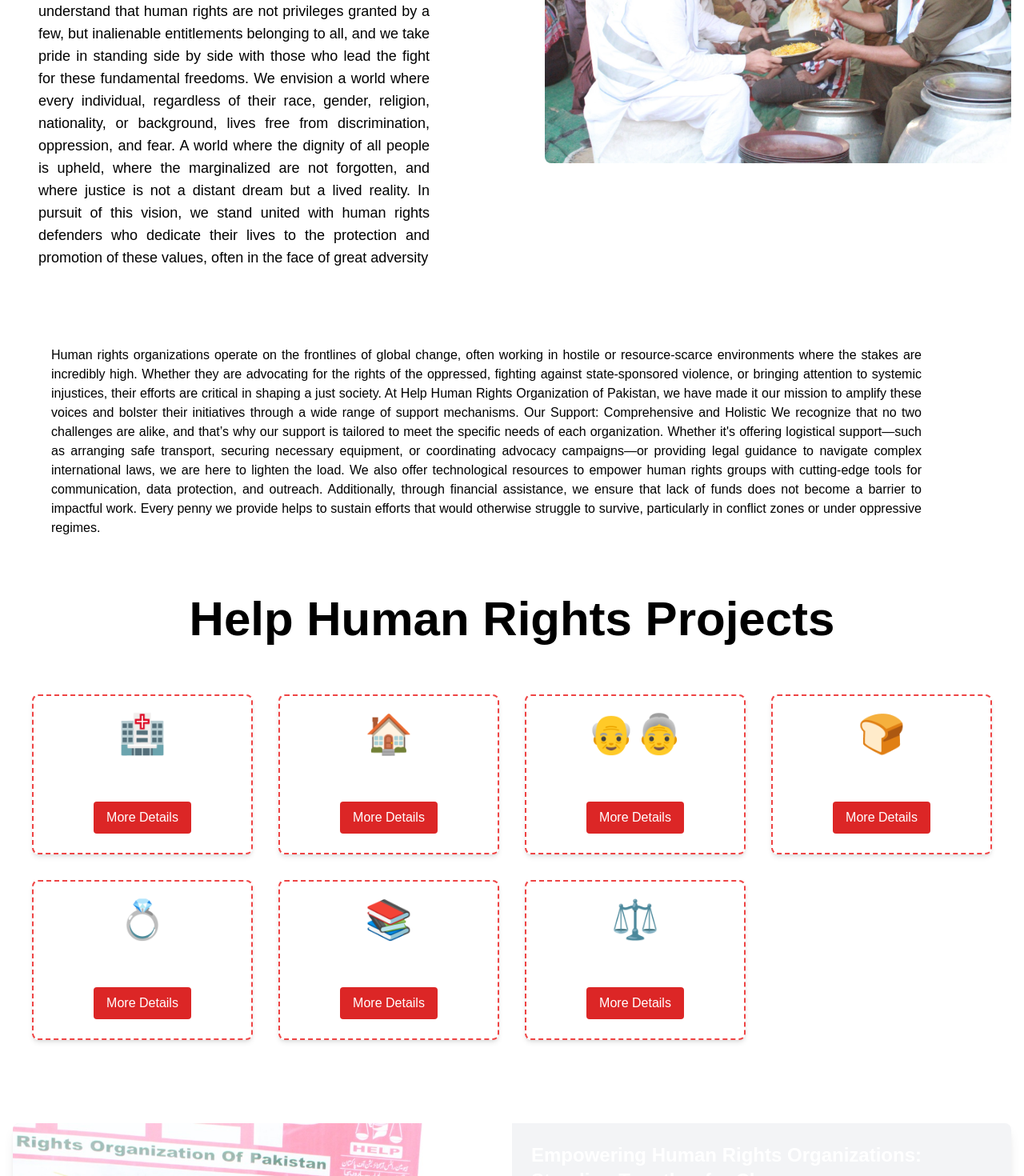
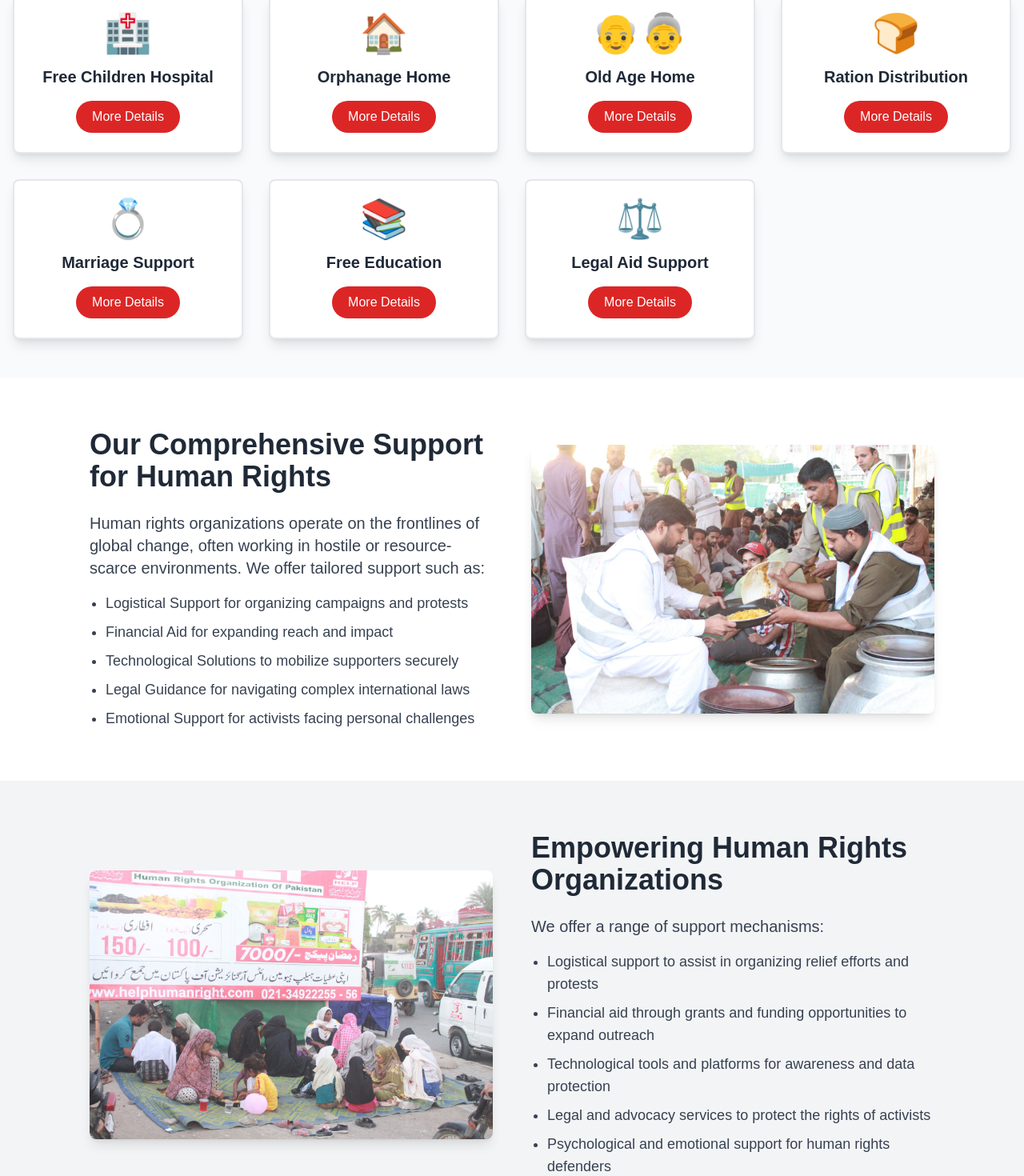
Before and after one commit to 786asifakbar/project, a React (Vite) app: page / in a window 1280 px wide. Shown: the part 1320-2790 px from the top of the page at 80% size. Built offline with nearby package versions, Linux system fonts and the light colour scheme.

Commit message:
updated pages

```diff
--- a/src/pages/HelpProjects.jsx
+++ b/src/pages/HelpProjects.jsx
@@ -1,3 +1,6 @@
+
+
+// Data for the services
 const services = [
   { name: "Free Children Hospital", icon: "🏥", link: "/children-hospital" },
   { name: "Orphanage Home", icon: "🏠", link: "/Orphans" },
@@ -6,21 +9,37 @@ const services = [
   { name: "Marriage Support", icon: "💍", link: "/ShadiMubark" },
   { name: "Free Education", icon: "📚", link: "/HelpEducation" },
   { name: "Legal Aid Support", icon: "⚖️", link: "/LegalAid" },
-  // { name: "Ambulance Service", icon: "🚑", link: "/AmbulanceService" },
 ];
 
 const HelpProjects = () => {
   return (
-    <div className="bg-white py-10 mb-12">
-      <h1 className="text-black text-6xl text-center font-bold mb-16">Help Human Rights Projects</h1>
-      <div className="grid grid-cols-1 md:grid-cols-3 lg:grid-cols-4 gap-8 px-4 md:px-10">
+    <>
+    <div className="bg-gray-50 py-12">
+      {/* Title Section */}
+      <h1 className="text-gray-800 text-4xl md:text-5xl lg:text-6xl font-extrabold text-center mb-12">
+        Help Human Rights Projects
+      </h1>
+
+      {/* Services Grid */}
+      <div className="container mx-auto px-4">
+        <div className="grid grid-cols-1 sm:grid-cols-2 md:grid-cols-3 lg:grid-cols-4 gap-8">
           {services.map((service, index) => (
-          <div key={index} className="flex flex-col items-center hover:bg-red-600 border-2 border-dashed border-red-500 p-6 rounded-lg shadow-md transition duration-300">
+            <div
+              key={index}
+              className="flex flex-col items-center bg-white border-2 border-gray-200 hover:border-red-600 hover:bg-red-50 rounded-lg shadow-lg p-6 transform transition duration-300 hover:scale-105"
+            >
+              {/* Icon */}
               <span className="text-5xl mb-4">{service.icon}</span>
-            <h3 className="text-lg font-semibold text-center mb-4">{service.name}</h3>
+
+              {/* Service Name */}
+              <h3 className="text-xl font-semibold text-gray-800 text-center mb-4">
+                {service.name}
+              </h3>
+
+              {/* More Details Button */}
               <a
                 href={service.link}
-              className="bg-red-600 text-white px-4 py-2 rounded hover:bg-red-700 transition duration-300"
+                className="bg-red-600 text-white px-5 py-2 rounded-full mt-auto transition duration-300 hover:bg-red-700"
               >
                 More Details
               </a>
@@ -28,6 +47,8 @@ const HelpProjects = () => {
           ))}
         </div>
       </div>
+    </div>
+    </>
   );
 };
 
--- a/src/pages/HeroSection.jsx
+++ b/src/pages/HeroSection.jsx
@@ -10,7 +10,7 @@ const HeroSection = () => {
         loop
         muted
         className="absolute top-0 left-0 max-w-full
-        max-h-full lg:max-w-full lg:max-h-full md:max-w-full md:max-h-full sm:max-w-full sm:max-h-full  object-cover"
+        max-h-full lg:max-w-full lg:max-h-full md:max-w-full md:max-h-full sm:max-w-full sm:h-screen  object-cover"
       >
         <source src="/video.mp4" type="video/mp4" />
         Your browser does not support the video tag.
--- a/src/pages/PassPro.jsx
+++ b/src/pages/PassPro.jsx
@@ -7,13 +7,11 @@ const PassPro = (props) => {
 
   return (
     <>
-      <div>
+      <div className=''>
         {/* Hero Section */}
         <div className="relative bg-cover bg-no-repeat bg-center min-h-52"
           style={{ backgroundImage: `url(${props.backImgsrc})` }}>
           {/* Color overlay */}
-          <div className="absolute inset-0 bg-gray-40 opacity-50"> </div>
-          <div className="lg:w-1/2 lg:pr-8"></div>
           <h1 className="text-7xl font-bold pt-16 text-center text-black">
             {props.title}
           </h1>
--- a/src/pages/SuportPage.jsx
+++ b/src/pages/SuportPage.jsx
@@ -1,57 +1,112 @@
-import Carousel from "./Carousel";
-import PassPro from "./PassPro";
-import LeftPro from "./leftPro";
-import HelpProjects from "./HelpProjects";
+
+import HelpProjects from './HelpProjects';
+import Carousel from './Carousel';
+
+const SupportPage = () => {
+  return (
+    <>
+      {/* Our Work Section */}
+      <div className="py-12 bg-gray-100">
+        <div className="max-w-5xl mx-auto px-6 md:px-12 text-center">
+          <h1 className="text-gray-900 text-4xl md:text-5xl lg:text-6xl font-bold">
+            Our Work
+          </h1>
+          <p className="text-gray-700 text-lg md:text-xl mt-6 max-w-3xl mx-auto leading-relaxed">
+            At Help Human Rights Organization of Pakistan, we are profoundly
+            dedicated to supporting human rights organizations in their quest to
+            secure justice, equality, and dignity for every individual. Our
+            commitment goes beyond words—it's about action, solidarity, and the
+            belief that together, we can make a difference.
+          </p>
+        </div>
+      </div>
+      <HelpProjects/>
+      {/* First Section (Image on the Right) */}
+      <div className="py-16 bg-white">
+        <div className="max-w-6xl mx-auto flex flex-col md:flex-row items-center gap-12 px-6 md:px-12">
+          <div className="w-full md:w-1/2">
+            <h2 className="text-3xl md:text-4xl font-bold text-gray-800 mb-6">
+              Our Comprehensive Support for Human Rights
+            </h2>
+            <p className="text-gray-700 text-lg md:text-xl leading-relaxed mb-4">
+              Human rights organizations operate on the frontlines of global
+              change, often working in hostile or resource-scarce environments.
+              We offer tailored support such as:
+            </p>
+            <ul className="list-disc pl-5 text-gray-700 text-lg space-y-2">
+              <li>Logistical Support for organizing campaigns and protests</li>
+              <li>Financial Aid for expanding reach and impact</li>
+              <li>Technological Solutions to mobilize supporters securely</li>
+              <li>Legal Guidance for navigating complex international laws</li>
+              <li>Emotional Support for activists facing personal challenges</li>
+            </ul>
+          </div>
+          <div className="w-full md:w-1/2">
+            <img
+              src="/bg4.jpg"
+              alt="Supporting Human Rights"
+              className="w-full rounded-lg shadow-lg"
+            />
+          </div>
+        </div>
+      </div>
+
+      {/* Second Section (Image on the Left) */}
+      <div className="py-16 bg-gray-100">
+        <div className="max-w-6xl mx-auto flex flex-col md:flex-row items-center gap-12 px-6 md:px-12">
+          <div className="w-full md:w-1/2 order-2 md:order-1">
+            <img
+              src="/bg3.jpg"
+              alt="Empowering Organizations"
+              className="w-full rounded-lg shadow-lg"
+            />
+          </div>
+          <div className="w-full md:w-1/2 order-1 md:order-2">
+            <h2 className="text-3xl md:text-4xl font-bold text-gray-800 mb-6">
+              Empowering Human Rights Organizations
+            </h2>
+            <p className="text-gray-700 text-lg md:text-xl leading-relaxed mb-4">
+              We offer a range of support mechanisms:
+            </p>
+            <ul className="list-disc pl-5 text-gray-700 text-lg space-y-2">
+              <li>
+                Logistical support to assist in organizing relief efforts and
+                protests
+              </li>
+              <li>
+                Financial aid through grants and funding opportunities to expand
+                outreach
+              </li>
+              <li>
+                Technological tools and platforms for awareness and data
+                protection
+              </li>
+              <li>
+                Legal and advocacy services to protect the rights of activists
+              </li>
+              <li>
+                Psychological and emotional support for human rights defenders
+              </li>
+            </ul>
+          </div>
+        </div>
+      </div>
 
 
-const SuportPage = () => {
-  return (
-    <>
-      <PassPro
-        backImgsrc="/Web-Icon.png"
-        secImg="/bg4.jpg"
-        title="Our Work"
-        p={`At Help Human Rights Organization of Pakistan, we are profoundly dedicated to supporting human rights organizations in
-        their unwavering quest to secure justice, equality, and dignity for every individual. Our commitment goes beyond
-         words—it's about action, solidarity, and the belief that together, we can make a difference. We understand that human
-          rights are not privileges granted by a few, but inalienable entitlements belonging to all, and we take pride in
-          standing side by side with those who lead the fight for these fundamental freedoms.
-          We envision a world where every individual, regardless of their race, gender, religion, nationality, or background,
-           lives free from discrimination, oppression, and fear. A world where the dignity of all people is upheld, where the
-            marginalized are not forgotten, and where justice is not a distant dream but a lived reality. In pursuit of this
-             vision, we stand united with human rights defenders who dedicate their lives to the protection and
-             promotion of these values, often in the face of great adversity
-
-           `}
-        rep={`Human rights organizations operate on the frontlines of global change, often working in hostile or resource-scarce environments where the stakes are incredibly high. Whether they are advocating for the rights of the oppressed, fighting against state-sponsored violence, or bringing attention to systemic injustices, their efforts are critical in shaping a just society. At Help Human Rights Organization of Pakistan, we have made it our mission to amplify these voices and bolster their initiatives through a wide range of support mechanisms.
-
-Our Support: Comprehensive and Holistic
-We recognize that no two challenges are alike, and that’s why our support is tailored to meet the specific needs of each organization. Whether it's offering logistical support—such as arranging safe transport, securing necessary equipment, or coordinating advocacy campaigns—or providing legal guidance to navigate complex international laws, we are here to lighten the load. We also offer technological resources to empower human rights groups with cutting-edge tools for communication, data protection, and outreach. Additionally, through financial assistance, we ensure that lack of funds does not become a barrier to impactful work. Every penny we provide helps to sustain efforts that would otherwise struggle to survive, particularly in conflict zones or under oppressive regimes.`}
-      />
-
-    <HelpProjects />
-
-      <LeftPro
-        imgsrc="/bg3.jpg"
-        heading="Empowering Human Rights Organizations: Standing Together for Change"
-        pera={`
-        Logistical Support: We assist in organizing campaigns, protests, and relief efforts, ensuring that human rights organizations can operate effectively on the ground.
-        Financial Aid: By offering grants and funding opportunities, we empower these organizations to expand their reach and impact, addressing more issues that matter.
-        Technological Solutions: In today’s digital age, we provide human rights defenders with the tools and platforms to raise awareness, mobilize supporters, and protect sensitive data.
-        Legal and Advocacy Services: We offer legal counsel and advocacy support to protect the rights of activists and victims, ensuring justice is served.
-        Psychological and Emotional Support: Defending human rights can take a toll on individuals and communities. We offer mental health services and emotional support for activists, ensuring they have the strength to continue their work.
-        Standing for Freedom, Equality, and Dignity
-        We believe that human rights are universal and non-negotiable. Whether it’s advocating for freedom of speech, fighting against gender-based violence, or ensuring access to education, we are driven by the core belief that everyone deserves to live a life free from oppression. Our work is guided by these principles, and we are honored to play a role in supporting those who defend human dignity at every turn.
-        Join Us in the Fight for Human Rights
-        There has never been a more important time to stand up for human rights. As injustices continue to unfold across the globe, we must act now to support the organizations that are fighting for a better world. Together, we can amplify their voices, fuel their movements, and ensure that their efforts lead to meaningful change.
-        We invite you to join us in this critical mission—whether as a volunteer, donor, or partner. Together, we can make a difference and help build a world where everyone’s rights are upheld and protected.
-
-
-               `}
-      />
+      {/* Join Us Section */}
+      <div className="py-16 bg-white text-black text-center px-6">
+        <h3 className="text-3xl md:text-4xl font-bold mb-6">
+          Join Us in the Fight for Human Rights
+        </h3>
+        <p className="text-lg md:text-xl leading-relaxed max-w-4xl mx-auto">
+          Whether as a volunteer, donor, or partner, you can make a difference.
+          Together, we can help build a world where everyone's rights are upheld
+          and protected. Join us today in this critical mission.
+        </p>
+      </div>
       <Carousel />
     </>
   );
-}
+};
 
-export default SuportPage;
+export default SupportPage;
```
Also changed, not shown: src/pages/About.jsx (+12 -19 lines). Lines whose indentation alone changed are shown as unchanged.
